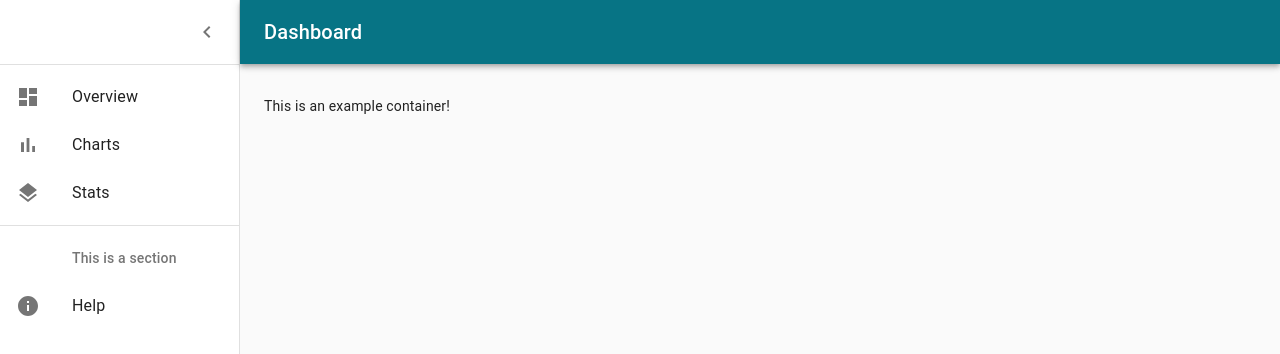
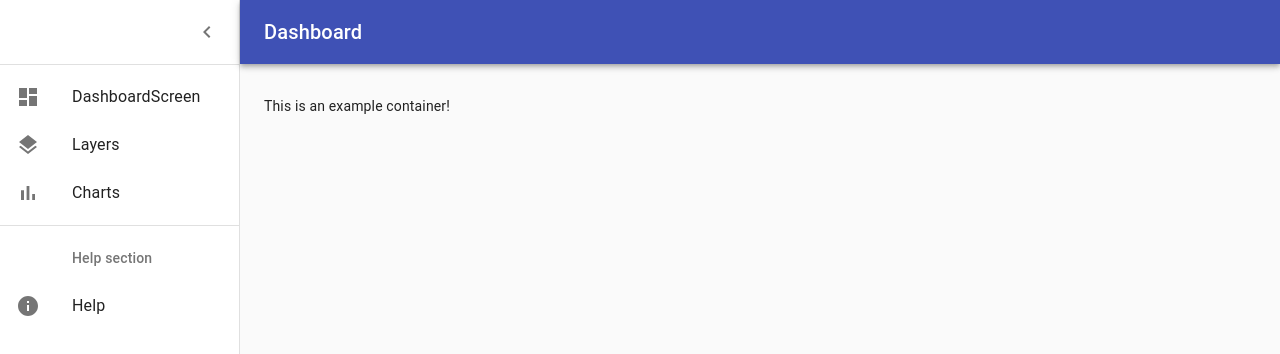
Before and after one commit to jannes-io/react-ts-basic-structure, a React (Create React App) app: page / in a window 1280 px wide. Shown: the top 354 px of the page. Built offline with nearby package versions, Linux system fonts and the light colour scheme.

Commit message:
updated router

```diff
--- a/src/App/App.tsx
+++ b/src/App/App.tsx
@@ -3,14 +3,11 @@ import Routes, { Route as RouteType, RouteSection as RouteSectionType } from './
 import { Switch, Route } from 'react-router-dom';
 import { MuiThemeProvider } from '@material-ui/core/styles';
 import { createMuiTheme } from '@material-ui/core';
+import NotFoundScreen from './Containers/NotFoundScreen';
 
 // Edit theme
 const theme = createMuiTheme({
-  palette: {
-    primary: {
-      main: '#077485',
-    },
-  },
+  /** Customize theme here **/
 });
 
 const createRoutes = () => {
@@ -24,10 +21,11 @@ const createRoutes = () => {
   const concatRouteSection = (
     acc: React.ReactElement[],
     section: RouteSectionType,
-  ) => acc.concat(acc, section.routes.map(convertRoute));
+  ) => acc.concat(acc, Object.values(section.routes).map(convertRoute));
 
   return <Switch>
-    {Routes.reduce(concatRouteSection, [])}
+    {Object.values(Routes).reduce(concatRouteSection, [])}
+    <Route component={NotFoundScreen}/>
   </Switch>;
 };
 
--- a/src/App/Components/DrawerItemList/index.tsx
+++ b/src/App/Components/DrawerItemList/index.tsx
@@ -25,27 +25,27 @@ const DrawerItemList: React.FunctionComponent<{
 }> = ({ routes }) => {
   const classes = styles();
 
-  const routeSections = routes.map((section, i) => {
-    return <div key={i}>
+  return <>
+    {Object.values(routes).filter(section => !section.hidden).map((section, i) => <div key={i}>
       <Divider component="hr"/>
       <List component="ul">
         {section.name ? <ListSubheader inset>{section.name}</ListSubheader> : null}
-        {section.routes.map(route => <Link to={route.path} className={classes.link}>
-            <ListItem key={route.path} button>
-              {route.icon !== null
-                ? <ListItemIcon>
-                  {route.icon}
-                </ListItemIcon>
-                : null}
-              <ListItemText primary={route.name}/>
-            </ListItem>
-          </Link>,
-        )}
+        {Object.values(section.routes)
+          .filter(route => !route.hidden)
+          .map((route, i) => <Link
+              key={i}
+              to={route.path}
+              className={classes.link}
+            >
+              <ListItem button>
+                {route.icon !== null ? <ListItemIcon>{route.icon}</ListItemIcon> : null}
+                <ListItemText primary={route.name}/>
+              </ListItem>
+            </Link>,
+          )}
       </List>
-    </div>;
-  });
-
-  return <>{routeSections}</>;
+    </div>)}
+  </>;
 };
 
 export default DrawerItemList;
--- /dev/null
+++ b/src/App/Containers/NotFoundScreen/index.tsx
@@ -0,0 +1,7 @@
+import React from 'react';
+
+const NotFoundScreen: React.FunctionComponent = () => {
+  return <div>404: We couldn't find this page.</div>;
+};
+
+export default NotFoundScreen;
--- a/src/App/Routes.tsx
+++ b/src/App/Routes.tsx
@@ -8,56 +8,88 @@ import {
   Info as InfoIcon,
 } from '@material-ui/icons';
 
-export type Route = {
-  name: string,
-  path: string,
-  exact: boolean,
-  hidden: boolean,
-  icon: React.ReactElement | null,
-  component: React.FunctionComponent,
+export interface Route {
+  name: string;
+  path: string;
+  exact: boolean;
+  hidden: boolean;
+  icon: React.ReactElement | null;
+  component: React.FunctionComponent<{
+    location: any,
+    match: any,
+  }>;
+}
+
+export interface RouteSection {
+  name: string;
+  hidden: boolean;
+  routes: {
+    [key: string]: Route;
   };
+}
 
-export type RouteSection = {
-  name: string,
-  routes: Route[],
-};
+export type RouteMap = { [key: string]: RouteSection };
 
-export type RouteMap = RouteSection[];
-
-const routes: RouteMap = [{
+const routes: RouteMap = {
+  default: {
     name: '',
-  routes: [{
-    name: 'Overview',
+    hidden: false,
+    routes: {
+      dashboard: {
+        name: 'DashboardScreen',
         path: '/',
         exact: true,
         hidden: false,
         icon: <DashboardIcon/>,
-    component: () => <Layout routes={routes} children={<ExampleContainer/>}/>,
-  }, {
-    name: 'Charts',
-    path: '/charts',
-    exact: false,
-    hidden: false,
-    icon: <ChartIcon/>,
-    component: () => <Layout routes={routes} children={<ExampleContainer/>}/>,
-  }, {
-    name: 'Stats',
-    path: '/stats',
+        component: () =>
+          <Layout routes={routes} children={<ExampleContainer/>}/>,
+      },
+      security: {
+        name: 'Layers',
+        path: '/layers',
         exact: false,
         hidden: false,
         icon: <LayerIcon/>,
         component: () => <Layout routes={routes} children={<ExampleContainer/>}/>,
-  }],
-}, {
-  name: 'This is a section',
-  routes: [{
+      },
+      users: {
+        name: 'Charts',
+        path: '/charts',
+        exact: true,
+        hidden: false,
+        icon: <ChartIcon/>,
+        component: () => <Layout routes={routes} children={<ExampleContainer/>}/>,
+      },
+    },
+  },
+  help: {
+    name: 'Help section',
+    hidden: false,
+    routes: {
+      help: {
         name: 'Help',
         path: '/help',
-    exact: false,
+        exact: true,
         hidden: false,
         icon: <InfoIcon/>,
         component: () => <Layout routes={routes} children={<ExampleContainer/>}/>,
-  }],
-}];
-
+      },
+    },
+  },
+  hidden: {
+    name: 'hidden',
+    hidden: true,
+    routes: {
+      withParams: {
+        name: 'With Params',
+        path: '/with-params/:param',
+        exact: false,
+        hidden: true,
+        icon: null,
+        component: props =>
+          <Layout routes={routes} children={<ExampleContainer {...props} />}/>,
+      },
+    },
+  },
+};
 export default routes;
```
Lines whose indentation alone changed are shown as unchanged.
